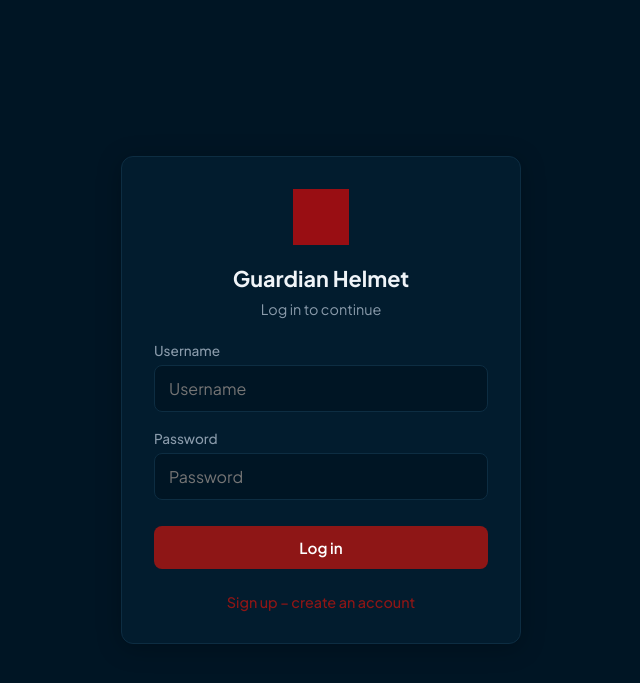
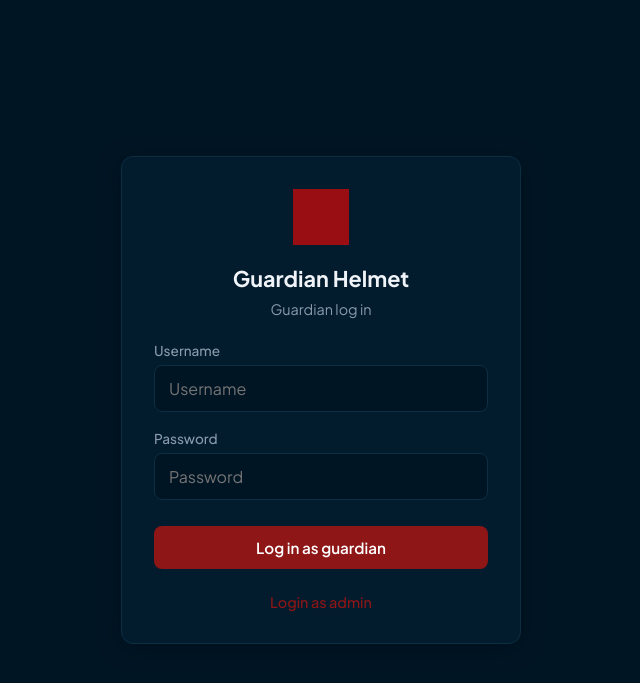
Before and after one commit to Mawlow/Guardian-Helmet, a Flask app: page /login in a window 1280 px wide. Shown: the top 683 px of the page, without its empty margins (319-959 px from the left). Run offline with Flask 3, Linux system fonts and the light colour scheme; data that the repository does not hold is empty; grey boxes are pictures that could not be loaded.

Commit message:
separating admin and guardian account

```diff
--- a/server/app.py
+++ b/server/app.py
@@ -26,6 +26,8 @@ ESP32_CONNECTED_SEC = 120  # consider "connected" if activity in last 2 minutes
 
 # Optional ESP32-CAM dash cam: MJPEG stream URL (e.g. http://192.168.1.100/stream)
 ESP32_CAM_STREAM_URL = os.environ.get("ESP32_CAM_STREAM_URL", "http://172.20.10.3/stream").strip()
+FIXED_ADMIN_USERNAME = os.environ.get("FIXED_ADMIN_USERNAME", "admin").strip() or "admin"
+FIXED_ADMIN_PASSWORD = os.environ.get("FIXED_ADMIN_PASSWORD", "admin123").strip() or "admin123"
 
 # ESP32 (helmet) IP — set in .env or in Settings in the web app (stored in config.json)
 CONFIG_JSON_PATH = os.path.join(os.path.dirname(os.path.abspath(__file__)), "config.json")
@@ -79,7 +81,7 @@ def get_db():
 
 # Routes that do not require login (ESP32 and public)
 LOGIN_EXEMPT = {
-    "/login", "/logout", "/register",
+    "/login", "/login/admin", "/logout",
     "/alert", "/api/ping", "/api/emergency-phones",
 }
 
@@ -98,7 +100,18 @@ def _is_login_exempt(path):
 def require_login():
     if _is_login_exempt(request.path):
         return None
-    if session.get("user_id"):
+    if session.get("user_id") or session.get("guardian_user_id"):
+        role = session.get("user_role", "admin")
+        guardian_only_endpoints = {"guardian_dashboard", "guardian_camera_page", "guardian_emergency_page"}
+        admin_only_endpoints = {
+            "index", "camera_page", "settings_page", "accounts_list", "account_create", "account_edit",
+            "account_update", "account_delete", "data_logs", "data_logs_export", "reports",
+            "reports_backup_alerts", "reports_backup_contacts", "reports_generate",
+        }
+        if role == "guardian" and request.endpoint in admin_only_endpoints:
+            return redirect(url_for("guardian_dashboard"))
+        if role == "admin" and request.endpoint in guardian_only_endpoints:
+            return redirect(url_for("index"))
         return None
     return redirect(url_for("login_page", next=request.path))
 
@@ -157,20 +170,56 @@ def init_db():
                 created_at TIMESTAMP DEFAULT CURRENT_TIMESTAMP
             )"""
         )
+        # Keep one fixed admin account available at all times.
+        cur.execute("SELECT id FROM users WHERE username = %s", (FIXED_ADMIN_USERNAME,))
+        fixed_admin = cur.fetchone()
+        fixed_admin_hash = generate_password_hash(FIXED_ADMIN_PASSWORD)
+        if fixed_admin:
+            cur.execute(
+                "UPDATE users SET password_hash = %s WHERE id = %s",
+                (fixed_admin_hash, fixed_admin["id"]),
+            )
+        else:
+            cur.execute(
+                "INSERT INTO users (username, password_hash, email) VALUES (%s, %s, %s)",
+                (FIXED_ADMIN_USERNAME, fixed_admin_hash, "admin@guardian.local"),
+            )
+        cur.execute(
+            """CREATE TABLE IF NOT EXISTS guardian_users (
+                id INT AUTO_INCREMENT PRIMARY KEY,
+                username VARCHAR(64) NOT NULL UNIQUE,
+                password_hash VARCHAR(256) NOT NULL,
+                created_at TIMESTAMP DEFAULT CURRENT_TIMESTAMP
+            )"""
+        )
+        cur.execute("SELECT id FROM guardian_users WHERE username = %s", ("guardian",))
+        if not cur.fetchone():
+            cur.execute(
+                "INSERT INTO guardian_users (username, password_hash) VALUES (%s, %s)",
+                ("guardian", generate_password_hash("guardian123")),
+            )
     conn.commit()
     conn.close()
 
 
 def _current_user():
     """Return dict with id, username for the logged-in user, or None."""
-    uid = session.get("user_id")
+    role = session.get("user_role", "admin")
+    uid = session.get("user_id") or session.get("guardian_user_id")
     if not uid:
         return None
     conn = get_db()
     try:
         with conn.cursor() as cur:
             cur.execute("SELECT id, username FROM users WHERE id = %s", (uid,))
-            return cur.fetchone()
+            row = cur.fetchone()
+            if not row and role == "guardian":
+                # Backward compatibility for any legacy guardian-only account.
+                cur.execute("SELECT id, username FROM guardian_users WHERE id = %s", (uid,))
+                row = cur.fetchone()
+            if row:
+                row["role"] = role
+            return row
     finally:
         conn.close()
 
@@ -209,60 +258,83 @@ def _user_count():
 
 @app.route("/login", methods=["GET", "POST"])
 def login_page():
-    """Log in with username and password."""
+    """Guardian login (default login page)."""
     if request.method == "POST":
         username = (request.form.get("username") or "").strip()
         password = request.form.get("password") or ""
         if not username or not password:
-            return render_template("login.html", error="Username and password required.", has_users=_user_count() > 0)
+            return render_template("login.html", error="Username and password required.", is_admin_login=False)
         conn = get_db()
         try:
             with conn.cursor() as cur:
+                # Guardian login uses normal user accounts too, so created accounts can sign in here.
                 cur.execute("SELECT id, password_hash FROM users WHERE username = %s", (username,))
                 row = cur.fetchone()
+                source = "users"
+                if not row:
+                    # Fallback for legacy guardian-only seed account.
+                    cur.execute("SELECT id, password_hash FROM guardian_users WHERE username = %s", (username,))
+                    row = cur.fetchone()
+                    source = "guardian_users"
             if not row or not check_password_hash(row["password_hash"], password):
-                return render_template("login.html", error="Invalid username or password.", has_users=_user_count() > 0)
-            session["user_id"] = row["id"]
+                return render_template("login.html", error="Invalid guardian username or password.", is_admin_login=False)
+            session.clear()
+            if source == "users":
+                session["user_id"] = row["id"]
+            else:
+                session["guardian_user_id"] = row["id"]
+            session["user_role"] = "guardian"
             session.permanent = True
         finally:
             conn.close()
-        next_url = request.args.get("next") or url_for("index")
+        next_url = request.form.get("next") or request.args.get("next") or url_for("guardian_dashboard")
+        if not next_url.startswith("/guardian"):
+            next_url = url_for("guardian_dashboard")
         return redirect(next_url)
-    return render_template("login.html", error=request.args.get("error"), has_users=_user_count() > 0)
+    return render_template("login.html", error=request.args.get("error"), is_admin_login=False)
+
+
+@app.route("/login/admin", methods=["GET", "POST"])
+def admin_login_page():
+    """Admin login page keeps existing admin behavior."""
+    if request.method == "POST":
+        username = (request.form.get("username") or "").strip()
+        password = request.form.get("password") or ""
+        if not username or not password:
+            return render_template("login.html", error="Username and password required.", has_users=_user_count() > 0, is_admin_login=True)
+        if username != FIXED_ADMIN_USERNAME:
+            return render_template("login.html", error="Invalid admin credentials.", has_users=_user_count() > 0, is_admin_login=True)
+        conn = get_db()
+        try:
+            with conn.cursor() as cur:
+                cur.execute("SELECT id, password_hash FROM users WHERE username = %s", (FIXED_ADMIN_USERNAME,))
+                row = cur.fetchone()
+            if not row or not check_password_hash(row["password_hash"], password):
+                return render_template("login.html", error="Invalid admin credentials.", has_users=_user_count() > 0, is_admin_login=True)
+            session.clear()
+            session["user_id"] = row["id"]
+            session["user_role"] = "admin"
+            session.permanent = True
+        finally:
+            conn.close()
+        next_url = request.form.get("next") or request.args.get("next") or url_for("index")
+        return redirect(next_url)
+    return render_template("login.html", error=request.args.get("error"), has_users=_user_count() > 0, is_admin_login=True)
 
 
 @app.route("/logout")
 def logout_page():
     """Log out and redirect to login."""
     session.pop("user_id", None)
+    session.pop("guardian_user_id", None)
+    session.pop("user_role", None)
     return redirect(url_for("login_page"))
 
 
 @app.route("/register", methods=["GET", "POST"])
 def register_page():
-    """Allow any visitor to create an account (open registration)."""
-    if request.method == "POST":
-        username = (request.form.get("username") or "").strip()
-        password = request.form.get("password") or ""
-        email = (request.form.get("email") or "").strip()
-        if not username or not password:
-            return render_template("login.html", register=True, has_users=_user_count() > 0, error="Username and password required.")
-        conn = get_db()
-        try:
-            with conn.cursor() as cur:
-                cur.execute("SELECT id FROM users WHERE username = %s", (username,))
-                if cur.fetchone():
-                    return render_template("login.html", register=True, has_users=_user_count() > 0, error="Username already taken. Choose another.")
-                cur.execute("INSERT INTO users (username, password_hash, email) VALUES (%s, %s, %s)",
-                            (username, generate_password_hash(password), email or None))
-                uid = cur.lastrowid
-            conn.commit()
-            session["user_id"] = uid
-            session.permanent = True
-        finally:
-            conn.close()
-        return redirect(url_for("index"))
-    return render_template("login.html", register=True, has_users=_user_count() > 0)
+    """Public registration is disabled."""
+    return redirect(url_for("login_page", error="Registration is disabled. Contact admin to create an account."))
 
 
 @app.route("/")
@@ -274,6 +346,33 @@ def index():
 def camera_page():
     """Dash cam / helmet camera: live stream and status."""
     return render_template("camera.html")
+
+
+@app.route("/guardian")
+def guardian_dashboard():
+    """Guardian dashboard."""
+    return render_template("index.html", guardian_view=True)
+
+
+@app.route("/guardian/camera")
+def guardian_camera_page():
+    """Guardian dash cam page."""
+    return render_template("camera.html", guardian_view=True)
+
+
+@app.route("/guardian/emergency")
+def guardian_emergency_page():
+    """Guardian emergency contacts page."""
+    conn = get_db()
+    try:
+        with conn.cursor() as cur:
+            cur.execute("SELECT id, name, email, phone, created_at FROM emergency_contacts ORDER BY id")
+            contacts = cur.fetchall()
+        for c in contacts:
+            c["created_at"] = str(c["created_at"]) if c.get("created_at") else ""
+    finally:
+        conn.close()
+    return render_template("emergency.html", contacts=contacts, guardian_view=True)
 
 
 @app.route("/settings", methods=["GET", "POST"])
--- a/server/templates/login.html
+++ b/server/templates/login.html
@@ -131,7 +131,15 @@
   <div class="login-box">
     <img src="/images/helmet.png" alt="" class="login-logo" />
     <h1>Guardian Helmet</h1>
-    <p class="login-sub">{% if register %}{% if has_users %}Create an account{% else %}Create first account{% endif %}{% else %}Log in to continue{% endif %}</p>
+    <p class="login-sub">
+      {% if register %}
+        {% if has_users %}Create an account{% else %}Create first account{% endif %}
+      {% elif is_admin_login %}
+        Admin log in
+      {% else %}
+        Guardian log in
+      {% endif %}
+    </p>
 
     {% if error %}
     <div class="msg-error">{{ error }}</div>
@@ -155,7 +163,7 @@
     </form>
     <p class="login-footer" style="margin-top: 16px;"><a href="{{ url_for('login_page') }}">Back to log in</a></p>
     {% else %}
-    <form method="post" action="{{ url_for('login_page') }}">
+    <form method="post" action="{% if is_admin_login %}{{ url_for('admin_login_page') }}{% else %}{{ url_for('login_page') }}{% endif %}">
       <input type="hidden" name="next" value="{{ request.args.get('next', '') }}" />
       <div class="form-group">
         <label for="username">Username</label>
@@ -165,12 +173,14 @@
         <label for="password">Password</label>
         <input type="password" id="password" name="password" required autocomplete="current-password" placeholder="Password" />
       </div>
-      <button type="submit" class="btn btn-primary">Log in</button>
+      <button type="submit" class="btn btn-primary">{% if is_admin_login %}Log in as admin{% else %}Log in as guardian{% endif %}</button>
     </form>
     {% endif %}
 
-    {% if not register %}
-    <p class="login-footer"><a href="{{ url_for('register_page') }}">Sign up – create an account</a></p>
+    {% if not register and not is_admin_login %}
+    <p class="login-footer"><a href="{{ url_for('admin_login_page') }}">Login as admin</a></p>
+    {% elif not register and is_admin_login %}
+    <p class="login-footer"><a href="{{ url_for('login_page') }}">Back to guardian login</a></p>
     {% endif %}
   </div>
 </body>
```
Also changed, not shown: server/templates/base.html (+13 -1 lines).
